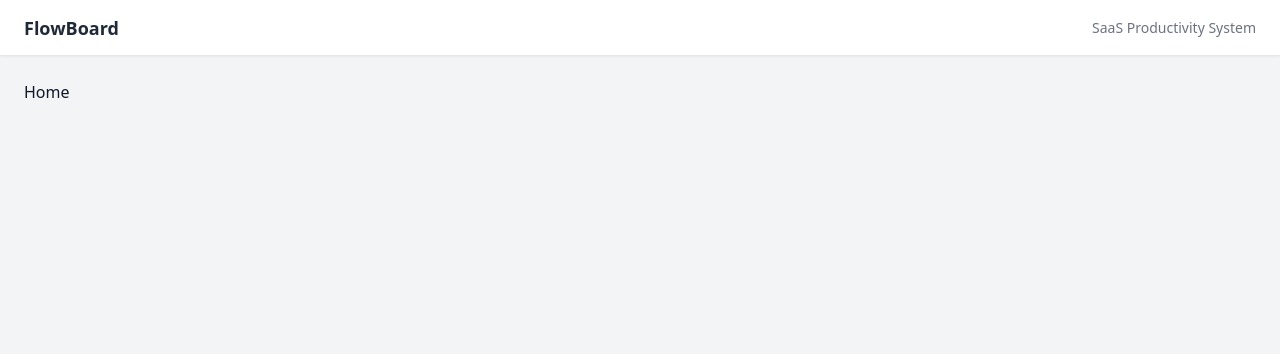
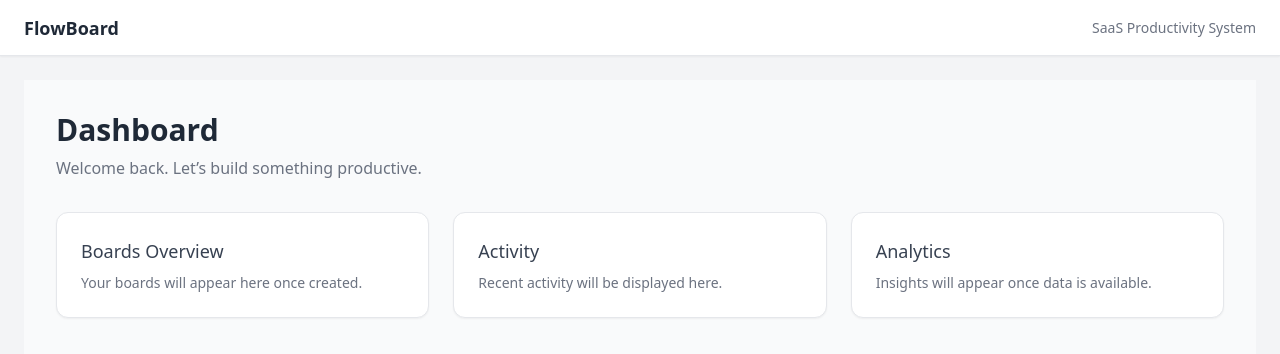
Before and after one commit to SrihariPasagadugula/flowboard, a React (Vite) app in the folder frontend/: page / in a window 1280 px wide. Shown: the top 354 px of the page. Built offline with nearby package versions, Linux system fonts and the light colour scheme; sample sign-in values are in the browser's storage.

Commit message:
feat: add dashboard placeholder page

```diff
--- a/frontend/src/app/router.tsx
+++ b/frontend/src/app/router.tsx
@@ -4,6 +4,7 @@ import { LoginPage } from "../features/auth/LoginPage";
 import { RegisterPage } from "../features/auth/RegisterPage";
 import { ProtectedRoute } from "../shared/components/ProtectedRoute";
 import { PublicOnlyRoute } from "../shared/components/PublicOnlyRoute";
+import DashboardPage from "../features/dashboard/pages/DashboardPage";
 
 export const router = createBrowserRouter([
   {
@@ -13,7 +14,7 @@ export const router = createBrowserRouter([
         path: "/",
         element: (
           <ProtectedRoute>
-            <div>Home</div>
+            <DashboardPage />
           </ProtectedRoute>
         ),
       },
--- /dev/null
+++ b/frontend/src/features/dashboard/pages/DashboardPage.tsx
@@ -0,0 +1,43 @@
+const DashboardPage = () => {
+  return (
+    <div className="min-h-[calc(100vh-4rem)] bg-gray-50 p-8">
+      <div className="max-w-7xl mx-auto">
+        {/* Header */}
+        <div className="mb-8">
+          <h1 className="text-3xl font-semibold text-gray-800">Dashboard</h1>
+          <p className="text-gray-500 mt-2">
+            Welcome back. Let’s build something productive.
+          </p>
+        </div>
+
+        {/* Placeholder Grid */}
+        <div className="grid grid-cols-1 md:grid-cols-2 lg:grid-cols-3 gap-6">
+          <div className="bg-white rounded-xl shadow-sm border border-gray-200 p-6">
+            <h2 className="text-lg font-medium text-gray-700">
+              Boards Overview
+            </h2>
+            <p className="text-sm text-gray-500 mt-2">
+              Your boards will appear here once created.
+            </p>
+          </div>
+
+          <div className="bg-white rounded-xl shadow-sm border border-gray-200 p-6">
+            <h2 className="text-lg font-medium text-gray-700">Activity</h2>
+            <p className="text-sm text-gray-500 mt-2">
+              Recent activity will be displayed here.
+            </p>
+          </div>
+
+          <div className="bg-white rounded-xl shadow-sm border border-gray-200 p-6">
+            <h2 className="text-lg font-medium text-gray-700">Analytics</h2>
+            <p className="text-sm text-gray-500 mt-2">
+              Insights will appear once data is available.
+            </p>
+          </div>
+        </div>
+      </div>
+    </div>
+  );
+};
+
+export default DashboardPage;
```
